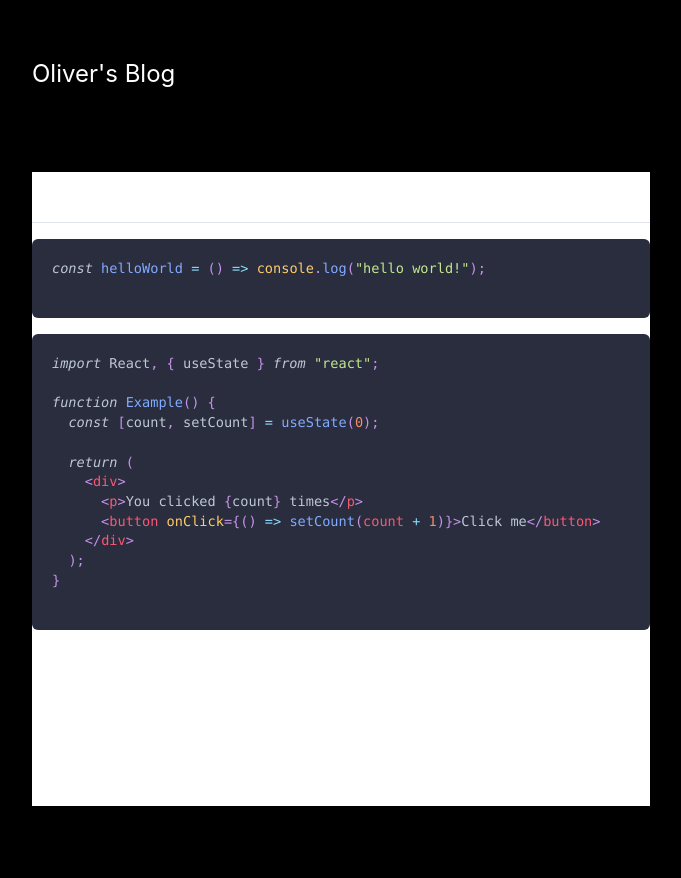
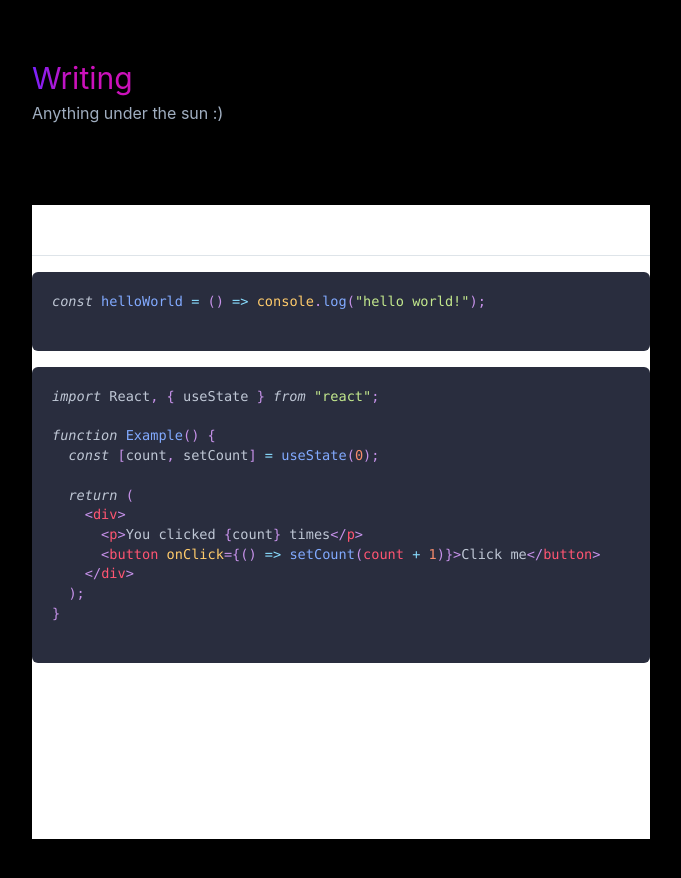
Before and after one commit to oliverJurgen/oliver-blog, a Next.js app: page /blog/post-2 in a window 1280 px wide. Shown: the whole page, without its empty margins (299-980 px from the left). Before the commit the page ends 806 px from the top, so only its background shows below. Built offline with nearby package versions, Linux system fonts and the light colour scheme.

Commit message:
change text colors

```diff
--- a/components/BlogPost.tsx
+++ b/components/BlogPost.tsx
@@ -9,7 +9,7 @@ type Props = {
 export default function BlogPost({ children }: Props) {
   return (
     <>
-      <Box className="markdown-body" color="white">
+      <Box mb={10} className="markdown-body" color="white">
         {children}
       </Box>
     </>
--- a/components/Header.tsx
+++ b/components/Header.tsx
@@ -1,19 +1,25 @@
 import Link from "next/link";
 import { Flex, Text } from "@chakra-ui/react";
+import { css } from "@emotion/react";
+
 export default function Header() {
   return (
     <Flex mt={14} mb={20}>
       <Link href="/">
         <a>
           <Text
-            _hover={{
-              color: "#f39c12",
-            }}
-            color="white"
-            fontSize="24px"
-
+            bgGradient="linear(to-r, #72f, #c1b 20%)"
+            css={css`
+              background-clip: text;
+              -webkit-background-clip: text;
+              -webkit-text-fill-color: transparent;
+            `}
+            fontSize="30px"
           >
-            Oliver's Blog
+            Writing
+          </Text>
+          <Text color="gray.400">
+            Anything under the sun  :)
           </Text>
         </a>
       </Link>
--- a/components/Post.tsx
+++ b/components/Post.tsx
@@ -18,8 +18,8 @@ export const Post = ({ post }: Props) => {
         <Text
           cursor="pointer"
           fontSize="1.5rem"
-          fontWeight="900"
-          color="#d23669"
+          fontWeight="500"
+          color="#f108a4"
           mb={2}
         >
           {meta.title}
--- a/pages/index.tsx
+++ b/pages/index.tsx
@@ -1,9 +1,8 @@
 import { Post } from "../components/Post";
 // import { posts } from "utils/getAllPosts";
-import { posts } from "../getAllPosts";
+import { posts } from "utils/getAllPosts";
 
 export default function IndexPage() {
-  console.log("HELLO");
   return (
     <>
       {posts.map((post: any) => (
--- a/utils/getAllPosts.ts
+++ b/utils/getAllPosts.ts
@@ -7,5 +7,5 @@ function importAll(r: any) {
 }
 
 export const posts = importAll(
-  require?.context("./pages/blog/", true, /\.mdx$/)
+  require?.context("pages/blog/", true, /\.mdx$/)
 );
```
Also changed, not shown: getAllPosts.ts (deleted, +0 -11 lines).
